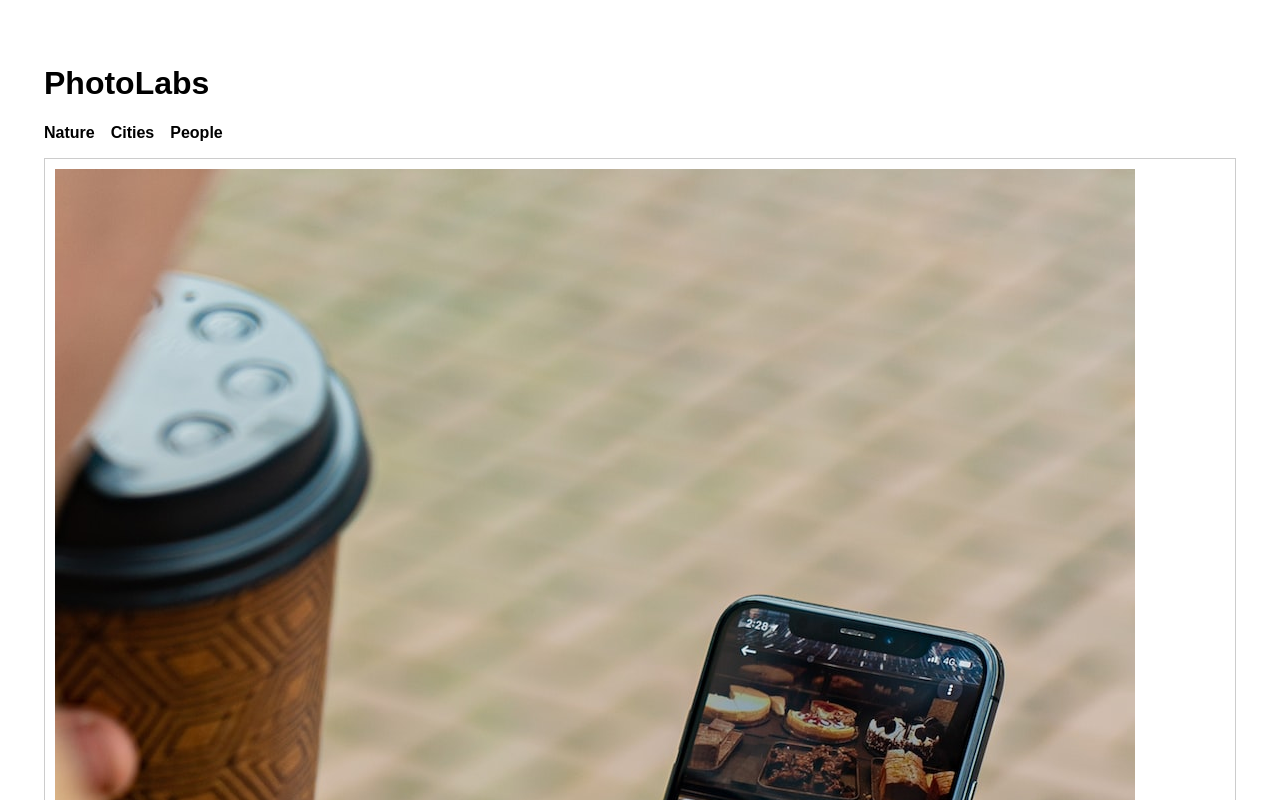
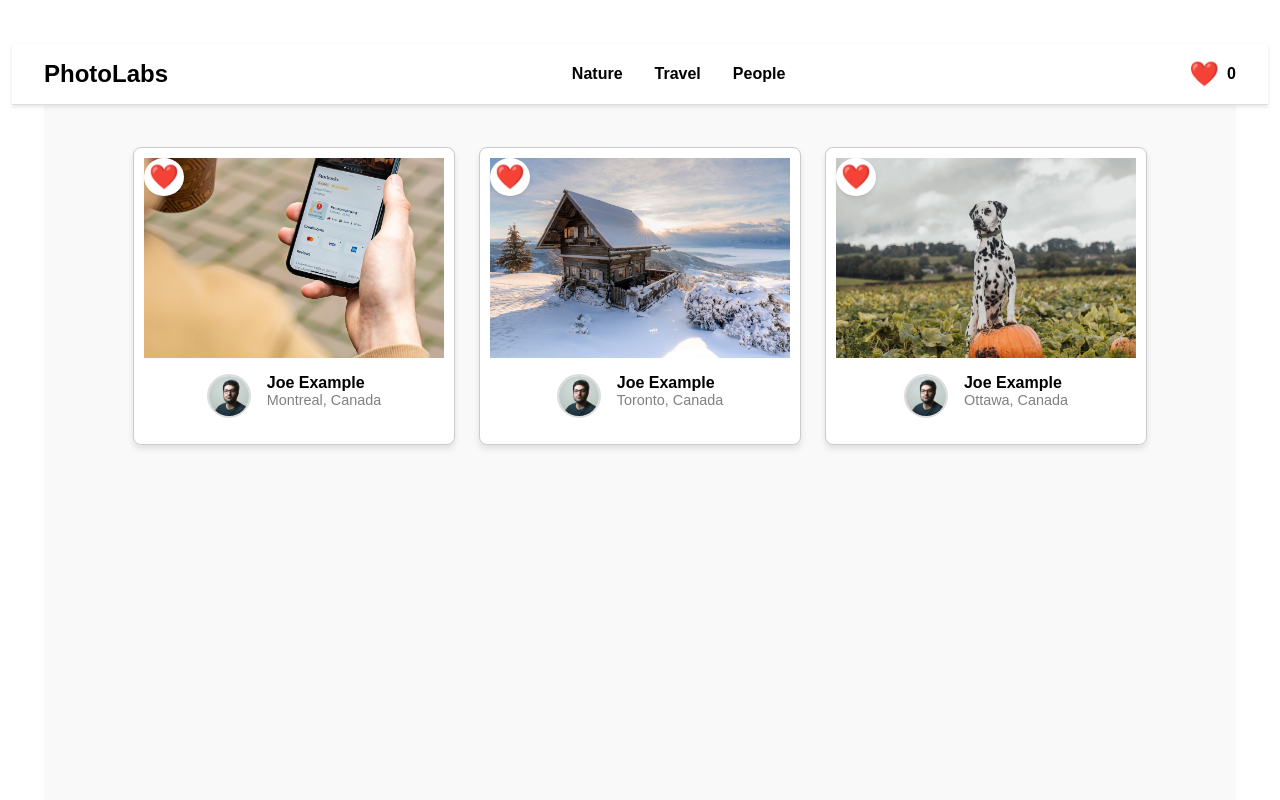
Before and after one commit to abbasbukhari/photolabs2, a React (Vite) app in the folder frontend/: page / in a window 1280 px wide. Shown: the top 800 px of the page. Built offline with nearby package versions, Linux system fonts and the light colour scheme; the HTML template or start-up script is replaced by a standard one.

Commit message:
Align user information to the left and ensure consistent photo sizes

```diff
--- a/frontend/src/App.jsx
+++ b/frontend/src/App.jsx
@@ -1,22 +1,11 @@
-import React, { useState } from 'react';
-import PhotoList from './components/PhotoList';
-import TopicList from './components/TopicList';
+import React from 'react';
+import HomeRoute from './components/HomeRoute';
 import './styles/App.scss';
 
-const App = () => {
-  const [selectedTopic, setSelectedTopic] = useState(null);
-
-  const handleTopicSelect = (topic) => {
-    setSelectedTopic(topic);
-  };
-
-  return (
-    <div className="App">
-      <h1>PhotoLabs</h1>
-      <TopicList onTopicSelect={handleTopicSelect} />
-      <PhotoList selectedTopic={selectedTopic} />
-    </div>
-  );
-};
+const App = () => (
+  <div className="App">
+    <HomeRoute />
+  </div>
+);
 
 export default App;
--- a/frontend/src/components/FavBadge.jsx
+++ b/frontend/src/components/FavBadge.jsx
@@ -1,13 +1,13 @@
-import FavIcon from './FavIcon';
-
+import React from 'react';
 import '../styles/FavBadge.scss';
 
-const FavBadge = ({ isFavPhotoExist }) => {
+const FavBadge = () => {
   return (
-    <div className='fav-badge'>
-      <FavIcon displayAlert={!!isFavPhotoExist}/>
+    <div className="fav-badge">
+      <span className="fav-badge__icon">❤️</span>
+      <span className="fav-badge__count">0</span>
     </div>
-  )
+  );
 };
 
 export default FavBadge;
--- /dev/null
+++ b/frontend/src/components/HomeRoute.jsx
@@ -0,0 +1,17 @@
+import React from 'react';
+import TopNavigationBar from './TopNavigationBar';
+import PhotoList from './PhotoList';
+import '../styles/HomeRoute.scss';
+
+const HomeRoute = () => {
+  return (
+    <div className="home-route">
+      <TopNavigationBar />
+      <div className="home-route__photos">
+        <PhotoList />
+      </div>
+    </div>
+  );
+};
+
+export default HomeRoute;
--- a/frontend/src/components/PhotoListItem.jsx
+++ b/frontend/src/components/PhotoListItem.jsx
@@ -2,10 +2,22 @@ import React from 'react';
 
 const PhotoListItem = ({ photo }) => (
   <li className="photo-list-item">
-    <img src={photo.urls.regular} alt={`${photo.location.city}, ${photo.location.country}`} />
+    <div className="photo-list-item__heart">❤️</div>
+    <img
+      className="photo-list-item__image"
+      src={photo.urls.regular}
+      alt={`${photo.location.city}, ${photo.location.country}`}
+    />
     <div className="photo-info">
-      <h3>{photo.location.city}, {photo.location.country}</h3>
-      <p>By: {photo.user.name}</p>
+      <img
+        className="photo-info__profile"
+        src={photo.user.profile}
+        alt={`${photo.user.name}'s profile`}
+      />
+      <div>
+        <h3>{photo.user.name}</h3>
+        <p>{photo.location.city}, {photo.location.country}</p>
+      </div>
     </div>
   </li>
 );
--- a/frontend/src/components/TopNavigationBar.jsx
+++ b/frontend/src/components/TopNavigationBar.jsx
@@ -1,11 +1,19 @@
-import '../styles/TopNavigationBar.scss'
+import React from 'react';
+import FavBadge from './FavBadge';
+import '../styles/TopNavigationBar.scss';
 
-const TopNavigation = () => {
+const TopNavigationBar = () => {
   return (
     <div className="top-nav-bar">
       <span className="top-nav-bar__logo">PhotoLabs</span>
+      <div className="top-nav-bar__topics">
+        <span className="top-nav-bar__topic">Nature</span>
+        <span className="top-nav-bar__topic">Travel</span>
+        <span className="top-nav-bar__topic">People</span>
+      </div>
+      <FavBadge />
     </div>
-  )
+  );
 };
 
-export default TopNavigation;
+export default TopNavigationBar;
--- a/frontend/src/styles/FavBadge.scss
+++ b/frontend/src/styles/FavBadge.scss
@@ -1,24 +1,15 @@
 .fav-badge {
-  position: relative;
+  display: flex;
+  align-items: center;
+  gap: 0.5rem;
+}
+
+.fav-badge__icon {
+  font-size: 1.5rem;
+  color: red;
 }
 
 .fav-badge__count {
-background-color: rgb(0, 0, 0);
-width: 20px;
-height: 20px;
-  border-radius: 99px;
-  position: absolute;
-  top: 0%;
-  right: 0%;
-  left: 70%;
-  bottom: 60%;
-
-  span {
-    text-align: center;
-    color: white;
-    width: 100%;
-    font-weight: 500;
-    position: absolute;
-    font-size: 16px;
-  }
+  font-size: 1rem;
+  font-weight: bold;
 }
--- a/frontend/src/styles/HomeRoute.scss
+++ b/frontend/src/styles/HomeRoute.scss
@@ -1,4 +1,17 @@
 .home-route {
+  display: flex;
+  flex-direction: column;
+  align-items: center;
+  background-color: #f9f9f9;
+  min-height: 100vh;
+}
+
+.home-route__photos {
+  width: 90%;
   max-width: 1200px;
-  margin: auto;
+  margin-top: 2rem;
+  display: flex;
+  flex-wrap: wrap;
+  gap: 1.5rem;
+  justify-content: center;
 }
--- a/frontend/src/styles/PhotoDetailsModal.scss
+++ b/frontend/src/styles/PhotoDetailsModal.scss
@@ -75,3 +75,21 @@
   font-size: 12px;
   margin-left: 8px;
 }
+
+.home-route {
+  display: flex;
+  flex-direction: column;
+  align-items: center;
+  background-color: #f9f9f9;
+  min-height: 100vh;
+}
+
+.home-route__photos {
+  width: 90%;
+  max-width: 1200px;
+  margin-top: 2rem;
+  display: flex;
+  flex-wrap: wrap;
+  gap: 1.5rem;
+  justify-content: center;
+}
--- a/frontend/src/styles/PhotoList.scss
+++ b/frontend/src/styles/PhotoList.scss
@@ -1,8 +1,65 @@
 .photo-list {
+  display: flex;
+  flex-wrap: wrap;
+  gap: 1.5rem;
+  justify-content: center;
+  padding: 0;
+  margin: 0;
   list-style: none;
-  padding: 0;
 }
 
 .photo-list-item {
-  margin-bottom: 1rem;
+  background: white;
+  border-radius: 8px;
+  box-shadow: 0 4px 6px rgba(0, 0, 0, 0.1);
+  overflow: hidden;
+  width: 300px; /* Fixed width for consistent size */
+  display: flex;
+  flex-direction: column;
+  position: relative;
 }
+
+.photo-list-item__heart {
+  position: absolute;
+  top: 10px;
+  left: 10px;
+  font-size: 1.5rem;
+  color: red;
+  background: white;
+  border-radius: 50%;
+  padding: 5px;
+  box-shadow: 0 2px 4px rgba(0, 0, 0, 0.1);
+}
+
+.photo-list-item__image {
+  width: 100%;
+  height: 200px; /* Fixed height for consistent size */
+  object-fit: cover; /* Ensures the image scales properly */
+}
+
+.photo-info {
+  padding: 1rem;
+  display: flex;
+  align-items: left;
+  gap: 1rem;
+  text-align: left; /* Align text to the left */
+}
+
+.photo-info__profile {
+  width: 40px;
+  height: 40px;
+  border-radius: 50%;
+  object-fit: cover;
+  border: 2px solid #ddd;
+}
+
+.photo-info h3 {
+  font-size: 1rem;
+  margin: 0;
+}
+
+.photo-info p {
+  font-size: 0.9rem;
+  color: gray;
+  margin: 0;
+}
--- a/frontend/src/styles/TopNavigationBar.scss
+++ b/frontend/src/styles/TopNavigationBar.scss
@@ -1,20 +1,37 @@
 .top-nav-bar {
   display: flex;
-  flex-direction: row;
   justify-content: space-between;
-  padding: 8px;
   align-items: center;
-  -webkit-box-shadow: 0 4px 6px -6px #222;
-  -moz-box-shadow: 0 4px 6px -6px #222;
-  box-shadow: 0 4px 6px -6px #222;
-  height: 72px;
+  padding: 1rem 2rem;
+  background-color: white;
+  border-bottom: 1px solid #ddd;
+  width: 100%;
+  box-shadow: 0 2px 4px rgba(0, 0, 0, 0.1);
 }
 
 .top-nav-bar__logo {
-  text-decoration: overline;
-  font-weight: 500;
-  font-size: 24px;
-  color: #111;
-  text-underline-position: auto;
-  margin-left: 24px;
+  font-size: 1.5rem;
+  font-weight: bold;
 }
+
+.top-nav-bar__topics {
+  display: flex;
+  gap: 2rem;
+}
+
+.top-nav-bar__topic {
+  font-size: 1rem;
+  font-weight: bold;
+  cursor: pointer;
+  color: black;
+}
+
+.top-nav-bar__topic:hover {
+  text-decoration: underline;
+}
+
+.top-nav-bar__actions {
+  display: flex;
+  align-items: center;
+  gap: 2rem;
+}
```
Also changed, not shown: frontend/src/routes/HomeRoute.jsx (deleted, +0 -11 lines).
